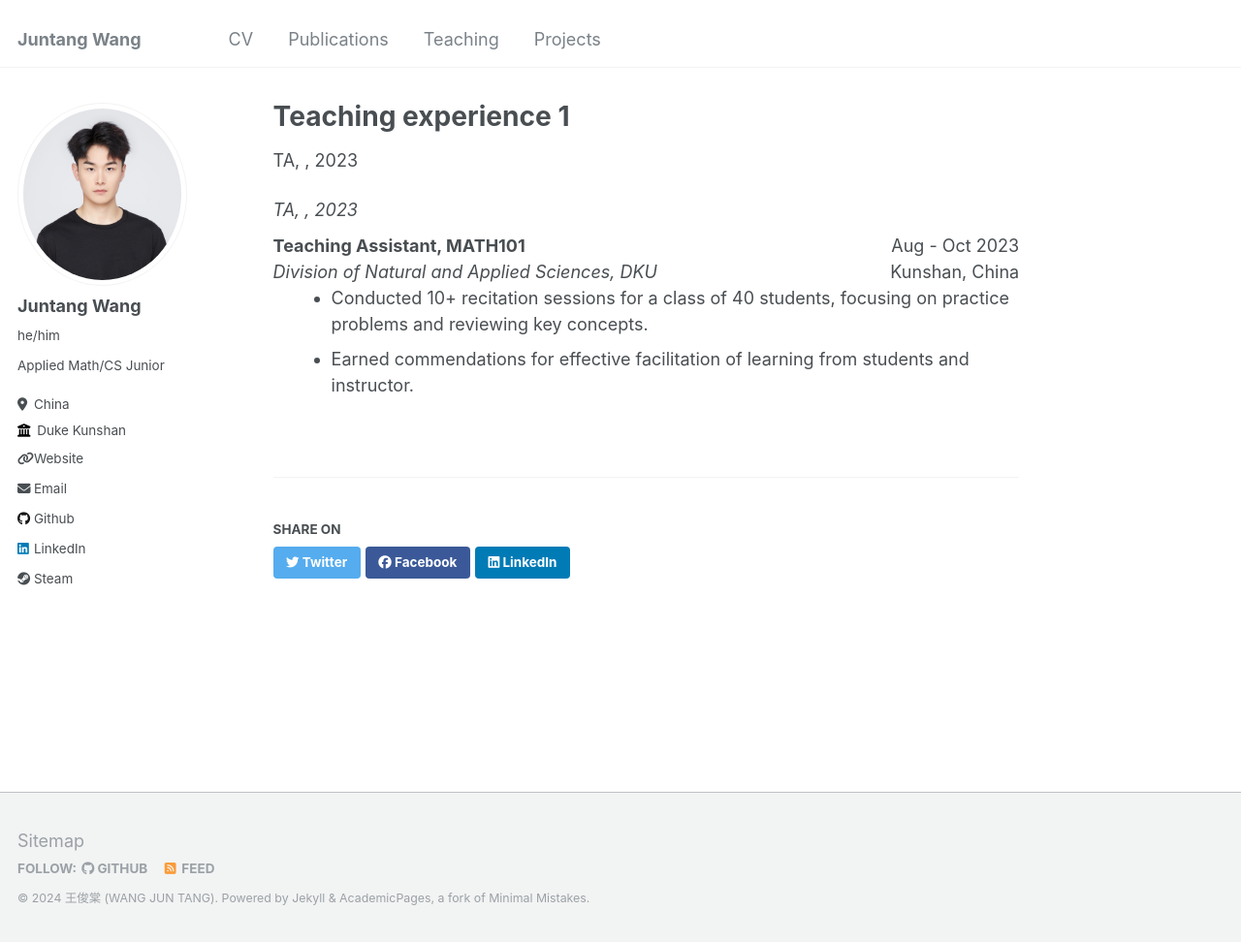
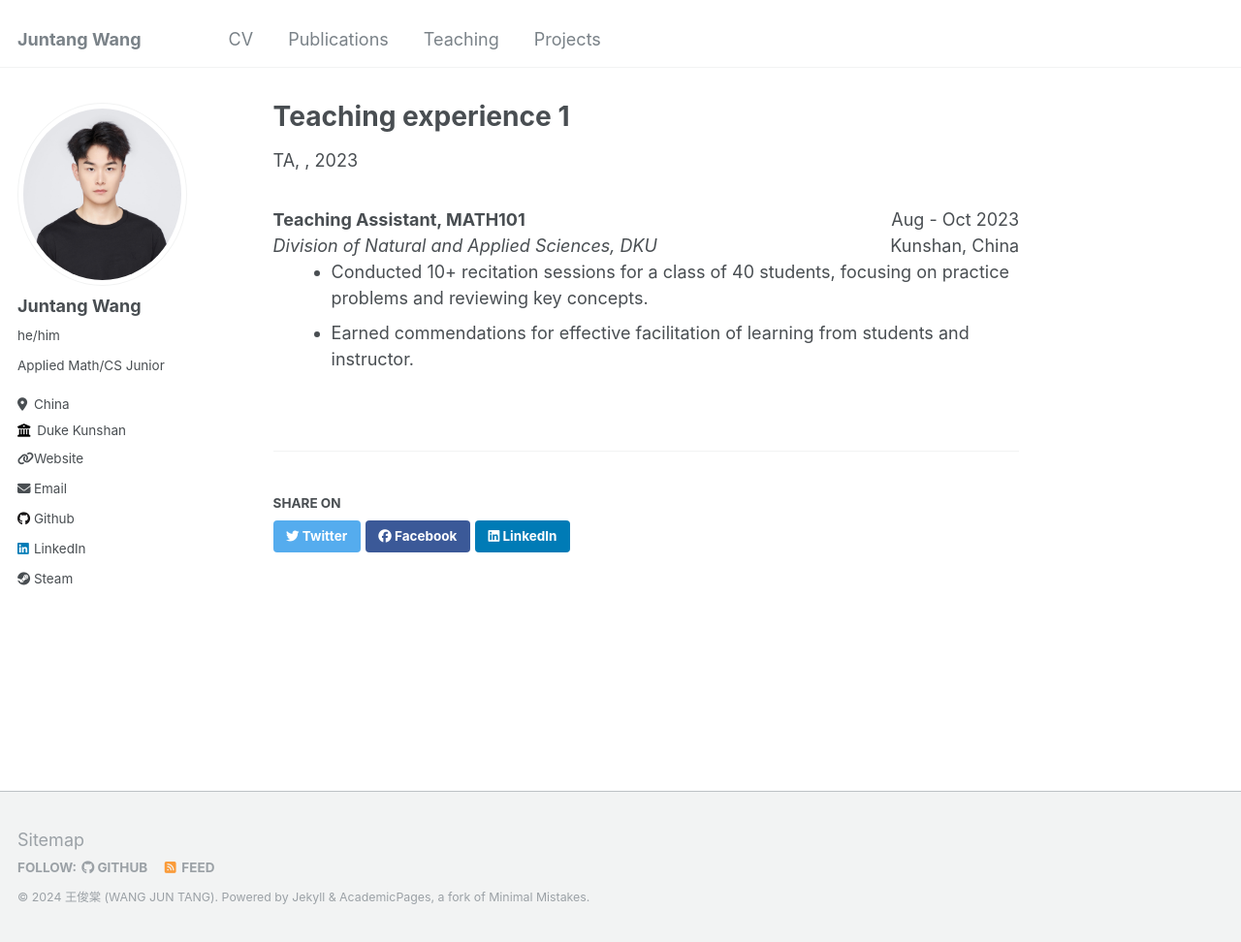
Before and after one commit to qqgjyx/qqgjyx.github.io, a Jekyll site: the page built from _teaching/2023-fall-teaching-1.md, in a window 1280 px wide and 972 px high. Shown: the whole window at 97% size. Built offline with Jekyll 4.4.1, drawn with Linux system fonts in a browser that asks for light colours.

Commit message:
Updated cv.md

```diff
--- a/_teaching/2023-fall-teaching-1.md
+++ b/_teaching/2023-fall-teaching-1.md
@@ -6,10 +6,6 @@ permalink: /teaching/2023-fall-teaching-1
 date: 2023-08-01
 location: "Kunshan, China"
 ---
-
-<div>
-  <em>{{ page.type }}, {{ page.venue }}, {{ page.date | date: "%Y" }}</em>
-</div>
 
 <div style="display: flex; justify-content: space-between; margin-top: 10px;">
   <div>
```
